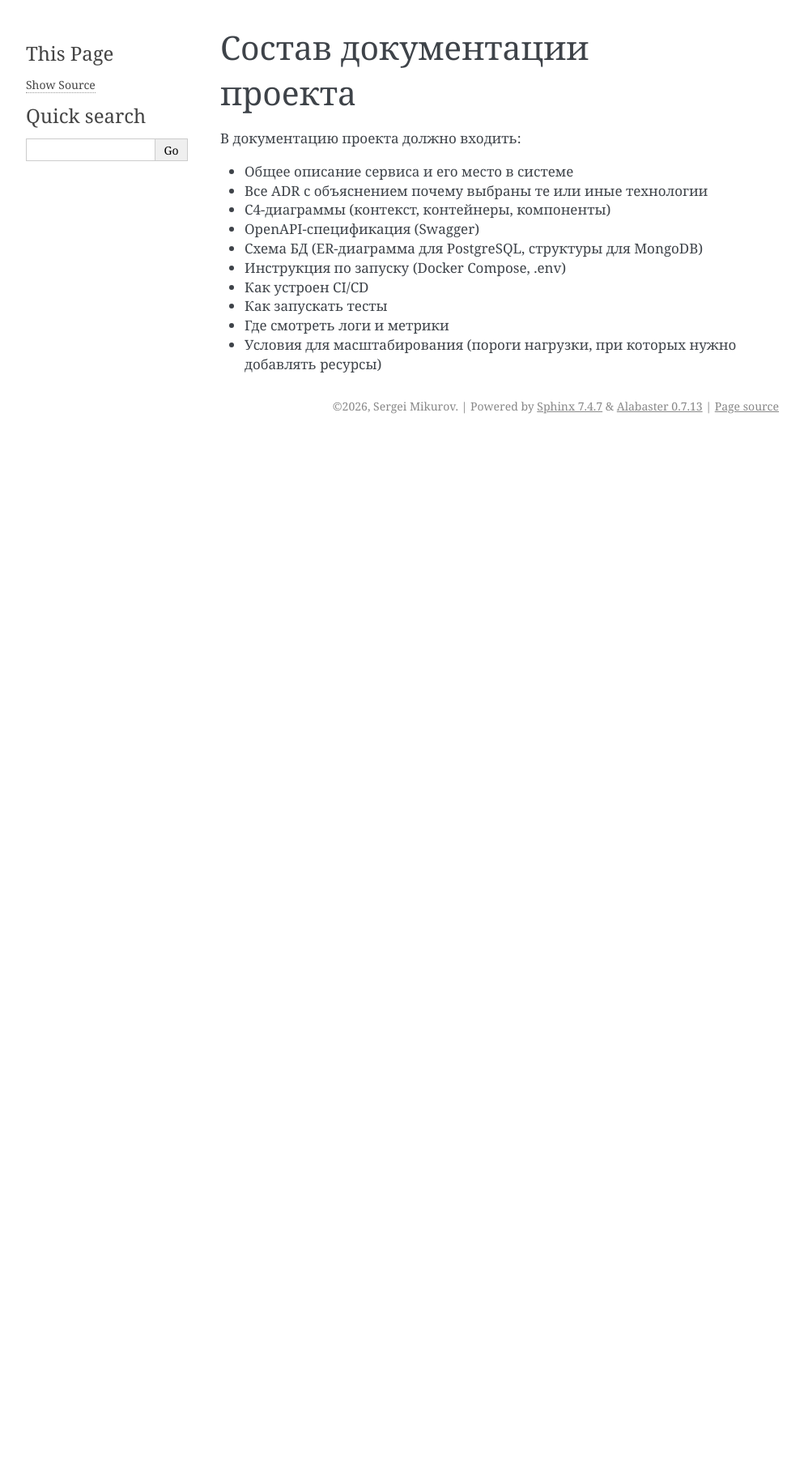
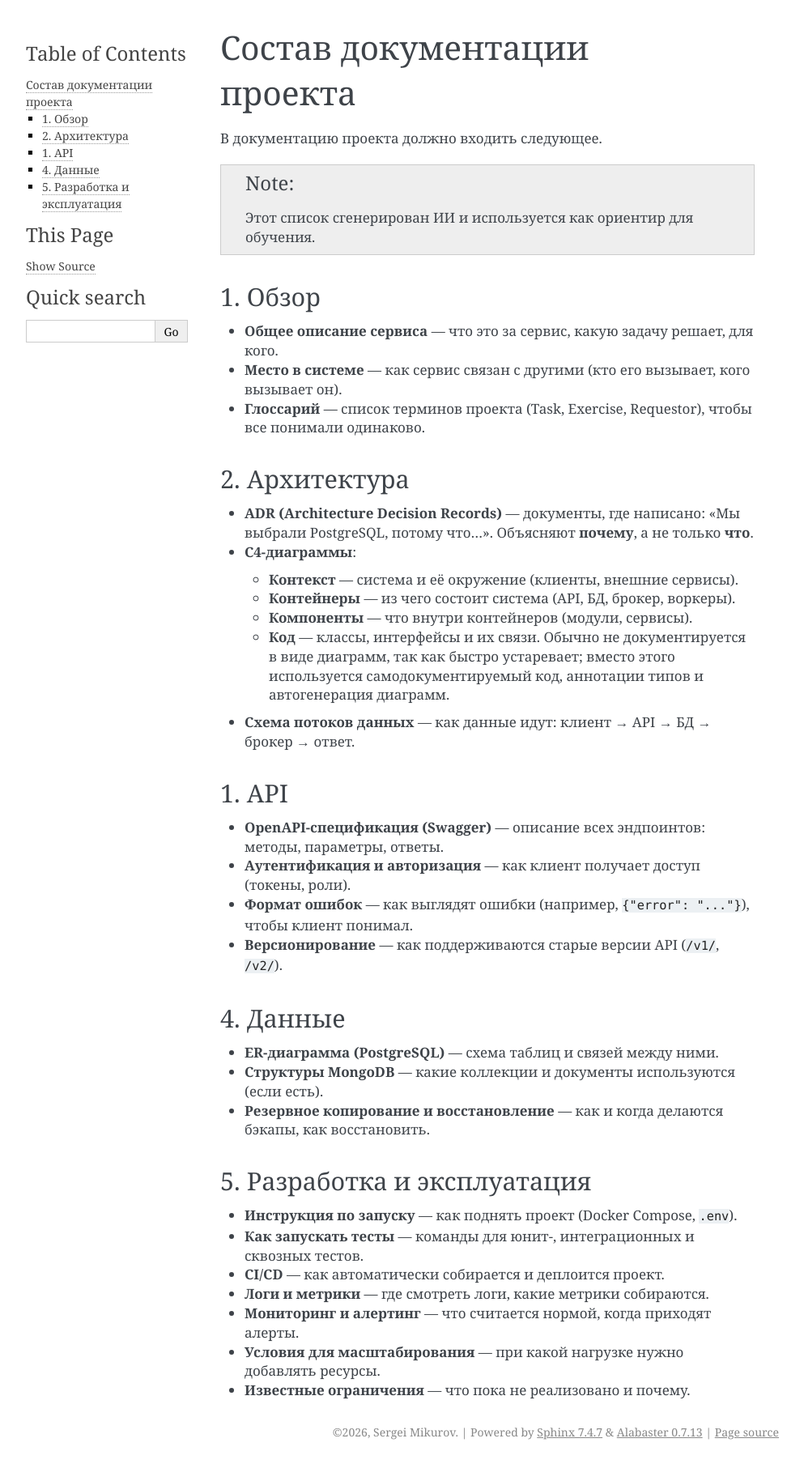
Before and after one commit to svmikurov/tt-ai-api, a Sphinx documentation site: the page built from docs/source/guides/docs/index.rst, in a window 1280 px wide. Shown: the whole page at 81% size, without its empty margins (148-1141 px from the left). Built offline with Sphinx 7.4.7, drawn with Linux system fonts in a browser that asks for light colours; before the commit the page ends 900 px from its top, so only the background shows below that.

Commit message:
docs(project): Update project documetation list

```diff
--- a/docs/source/guides/docs/index.rst
+++ b/docs/source/guides/docs/index.rst
@@ -1,15 +1,58 @@
+===========================
 Состав документации проекта
 ===========================
 
-В документацию проекта должно входить:
+В документацию проекта должно входить следующее.
 
-- Общее описание сервиса и его место в системе
-- Все ADR с объяснением почему выбраны те или иные технологии
-- C4-диаграммы (контекст, контейнеры, компоненты)
-- OpenAPI-спецификация (Swagger)
-- Схема БД (ER-диаграмма для PostgreSQL, структуры для MongoDB)
-- Инструкция по запуску (Docker Compose, .env)
-- Как устроен CI/CD
-- Как запускать тесты
-- Где смотреть логи и метрики
-- Условия для масштабирования (пороги нагрузки, при которых нужно добавлять ресурсы)
+.. note::
+
+   Этот список сгенерирован ИИ и используется как ориентир для обучения.
+
+
+1. Обзор
+--------
+
+* **Общее описание сервиса** — что это за сервис, какую задачу решает, для кого.
+* **Место в системе** — как сервис связан с другими (кто его вызывает, кого вызывает он).
+* **Глоссарий** — список терминов проекта (Task, Exercise, Requestor), чтобы все понимали одинаково.
+
+2. Архитектура
+--------------
+
+* **ADR (Architecture Decision Records)** — документы, где написано: «Мы выбрали PostgreSQL, потому что…». Объясняют **почему**, а не только **что**.
+* **C4-диаграммы**:
+
+  * **Контекст** — система и её окружение (клиенты, внешние сервисы).
+  * **Контейнеры** — из чего состоит система (API, БД, брокер, воркеры).
+  * **Компоненты** — что внутри контейнеров (модули, сервисы).
+  * **Код** — классы, интерфейсы и их связи. Обычно не документируется
+    в виде диаграмм, так как быстро устаревает; вместо этого используется
+    самодокументируемый код, аннотации типов и автогенерация диаграмм.
+
+* **Схема потоков данных** — как данные идут: клиент → API → БД → брокер → ответ.
+
+1. API
+------
+
+* **OpenAPI-спецификация (Swagger)** — описание всех эндпоинтов: методы, параметры, ответы.
+* **Аутентификация и авторизация** — как клиент получает доступ (токены, роли).
+* **Формат ошибок** — как выглядят ошибки (например, ``{"error": "..."}``), чтобы клиент понимал.
+* **Версионирование** — как поддерживаются старые версии API (``/v1/``, ``/v2/``).
+
+4. Данные
+---------
+
+* **ER-диаграмма (PostgreSQL)** — схема таблиц и связей между ними.
+* **Структуры MongoDB** — какие коллекции и документы используются (если есть).
+* **Резервное копирование и восстановление** — как и когда делаются бэкапы, как восстановить.
+
+5. Разработка и эксплуатация
+----------------------------
+
+* **Инструкция по запуску** — как поднять проект (Docker Compose, ``.env``).
+* **Как запускать тесты** — команды для юнит-, интеграционных и сквозных тестов.
+* **CI/CD** — как автоматически собирается и деплоится проект.
+* **Логи и метрики** — где смотреть логи, какие метрики собираются.
+* **Мониторинг и алертинг** — что считается нормой, когда приходят алерты.
+* **Условия для масштабирования** — при какой нагрузке нужно добавлять ресурсы.
+* **Известные ограничения** — что пока не реализовано и почему.
```
